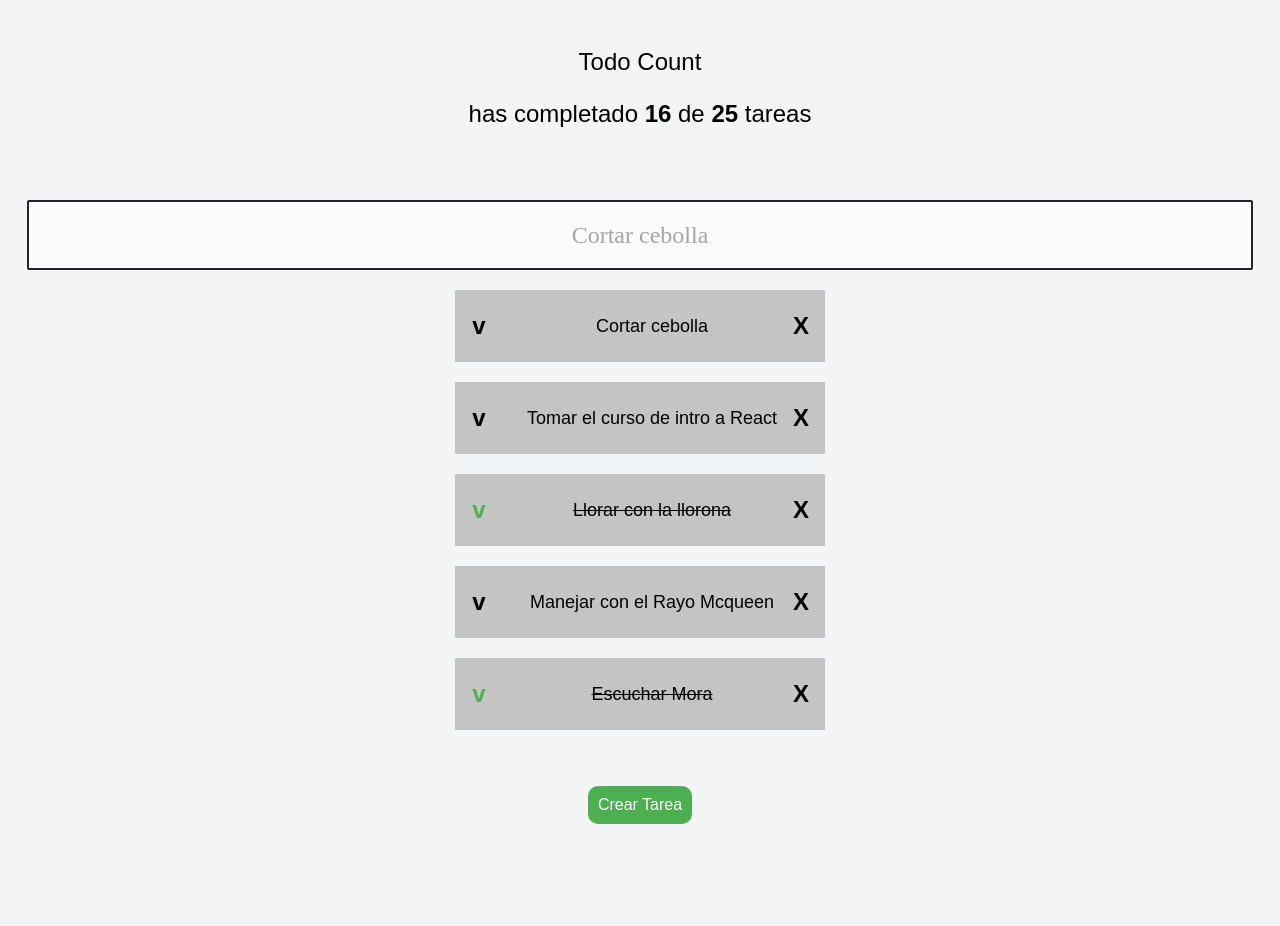
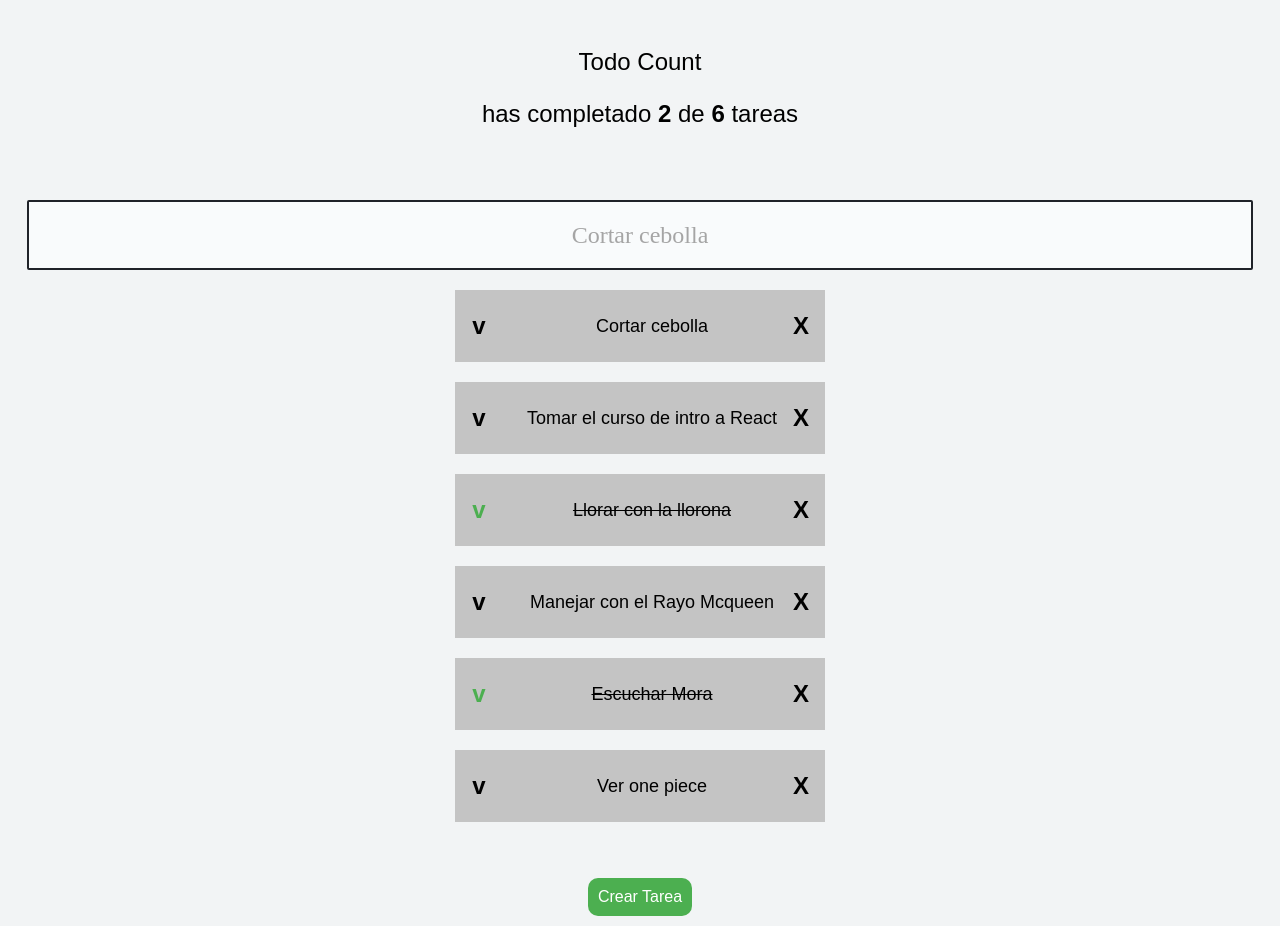
Before and after one commit to walex0627/ruta_frontend_platzi, a React (Create React App) app: page / in a window 1280 px wide. Before the commit the page ends 834 px from the top, so only its background shows below. Built offline with nearby package versions, Linux system fonts and the light colour scheme.

Commit message:
8. Contando To Do's

```diff
--- a/src/App.js
+++ b/src/App.js
@@ -10,15 +10,29 @@ const defaultTodos=[
   {text: 'Tomar el curso de intro a React', completed: false},
   {text: 'Llorar con la llorona', completed: true},
   {text: 'Manejar con el Rayo Mcqueen', completed : false},
-  {text: 'Escuchar Mora', completed : true}
+  {text: 'Escuchar Mora', completed : true},
+  {text: 'Ver one piece', completed: false}
 
 ]
 
 function App() {
+  const [searchValue, setSearchValue] = React.useState('');
+  console.log('los usuarios buscan tareas de ' + searchValue);
+
+  const [todos, setTodos] = React.useState(defaultTodos);
+  console.log(todos);
+  const completedTodos = todos.filter(todos => !!todos.completed == true).length
+  const totalTodos = todos.length
+
+
+
   return (
     <>
-      <TodoCount total={25} completed={16} />
-      <TodoSearch/>
+      <TodoCount total={totalTodos} completed={completedTodos} />
+      <TodoSearch
+      searchValue={searchValue}
+      setSearchValue={setSearchValue}
+      />
 
       <TodoList>
         {defaultTodos.map(todo =>(
--- a/src/components/TodoSearch.js
+++ b/src/components/TodoSearch.js
@@ -1,11 +1,7 @@
 import '../styles/TodoSearch.css'
 import React from 'react';
 
-function TodoSearch() {
-  const [searchValue, setSearchValue] = React.useState('');
-
-  console.log('los usuarios buscan tareas de ' + searchValue);
-
+function TodoSearch({searchValue,setSearchValue}) {
   return (
     <input placeholder="Cortar cebolla" className="TodoSearch"
     value={searchValue}
```
